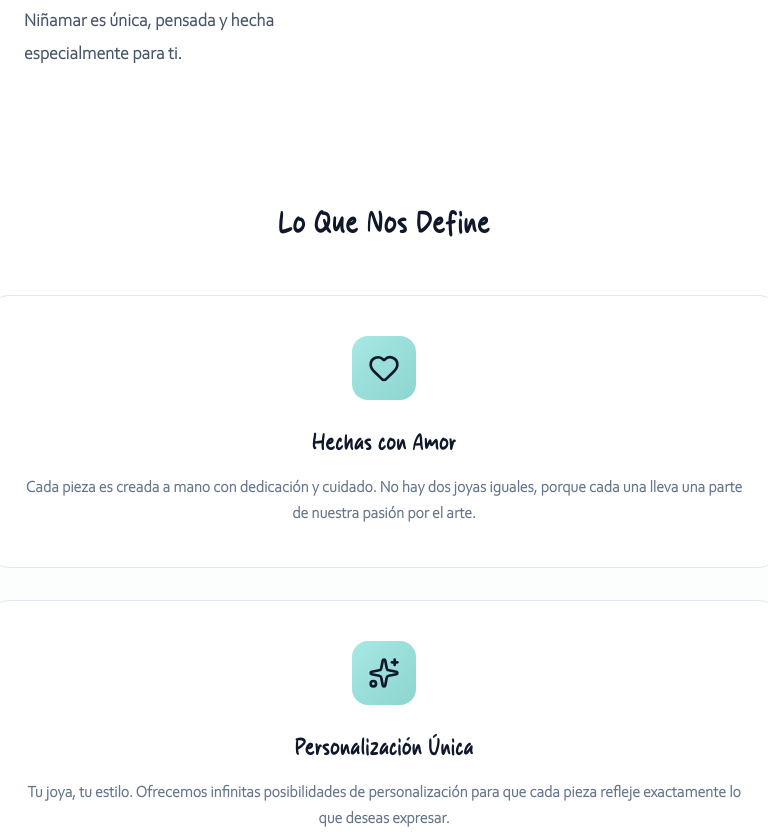
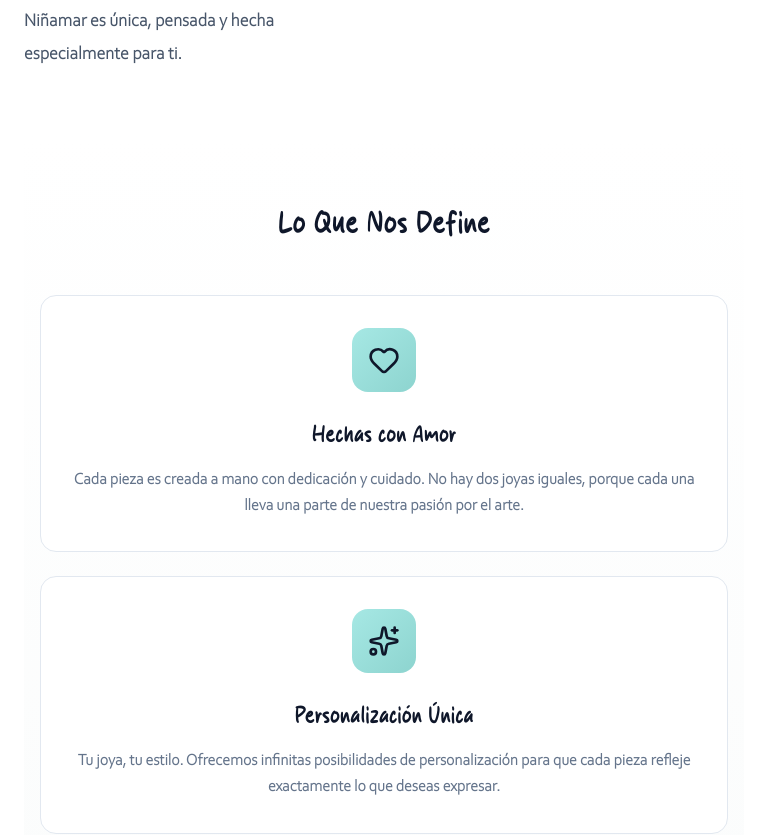
Before and after one commit to ninamaroficial/ninamar, a Next.js app: page /acerca in a window 768 px wide. Shown: the part 1024-1859 px from the top of the page. Built offline with nearby package versions, Linux system fonts and the light colour scheme.

Commit message:
Niña mar version 6

```diff
--- a/app/(shop)/acerca/page.module.css
+++ b/app/(shop)/acerca/page.module.css
@@ -1,6 +1,7 @@
 .page {
   min-height: 100vh;
   background: #ffffff;
+  overflow-x: hidden; /* ← AGREGAR para prevenir scroll horizontal */
 }
 
 /* Hero Section */
@@ -86,11 +87,9 @@
 
 /* Values Section */
 .values {
-  padding: 6rem 0;
+  padding: 6rem 2rem; /* ← CAMBIAR de margin a padding */
   background: linear-gradient(180deg, #ffffff 0%, #f8fafa 100%);
-  margin: 0 -2rem;
-  padding-left: 2rem;
-  padding-right: 2rem;
+  margin: 0; /* ← ELIMINAR margin negativo */
 }
 
 .valuesGrid {
@@ -98,6 +97,9 @@
   grid-template-columns: repeat(auto-fit, minmax(280px, 1fr));
   gap: 2rem;
   margin-top: 3rem;
+  max-width: 1200px; /* ← AGREGAR max-width */
+  margin-left: auto; /* ← CENTRAR */
+  margin-right: auto; /* ← CENTRAR */
 }
 
 .valueCard {
@@ -167,10 +169,10 @@
 
 /* CTA Section */
 .cta {
-  padding: 6rem 0;
+  padding: 6rem 2rem; /* ← CAMBIAR de margin a padding */
   background: linear-gradient(135deg, #a6e8e4, #8dd4cf);
-  margin: 0 -2rem;
-  border-radius: 2rem;
+  margin: 0; /* ← ELIMINAR margin negativo */
+  border-radius: 0; /* ← CAMBIAR a 0 para que ocupe todo el ancho */
 }
 
 .ctaContent {
@@ -225,6 +227,11 @@
   .story:nth-child(even) .storyText {
     direction: ltr;
   }
+
+  .cta {
+    border-radius: 2rem; /* ← RESTAURAR border-radius en desktop */
+    margin: 0 2rem; /* ← AGREGAR margin solo en desktop */
+  }
 }
 
 @media (max-width: 768px) {
@@ -233,17 +240,24 @@
   }
 
   .story,
-  .values,
   .commitment {
     padding: 4rem 0;
   }
 
+  .values {
+    padding: 4rem 1rem; /* ← REDUCIR padding en móvil */
+  }
+
   .cta {
-    padding: 4rem 1rem;
-    margin: 0 -1rem;
+    padding: 4rem 1.5rem; /* ← AJUSTAR padding */
   }
 
   .valuesGrid {
     grid-template-columns: 1fr;
+    gap: 1.5rem; /* ← REDUCIR gap en móvil */
+  }
+
+  .valueCard {
+    padding: 2rem 1.5rem; /* ← REDUCIR padding de cards */
   }
 }
```
